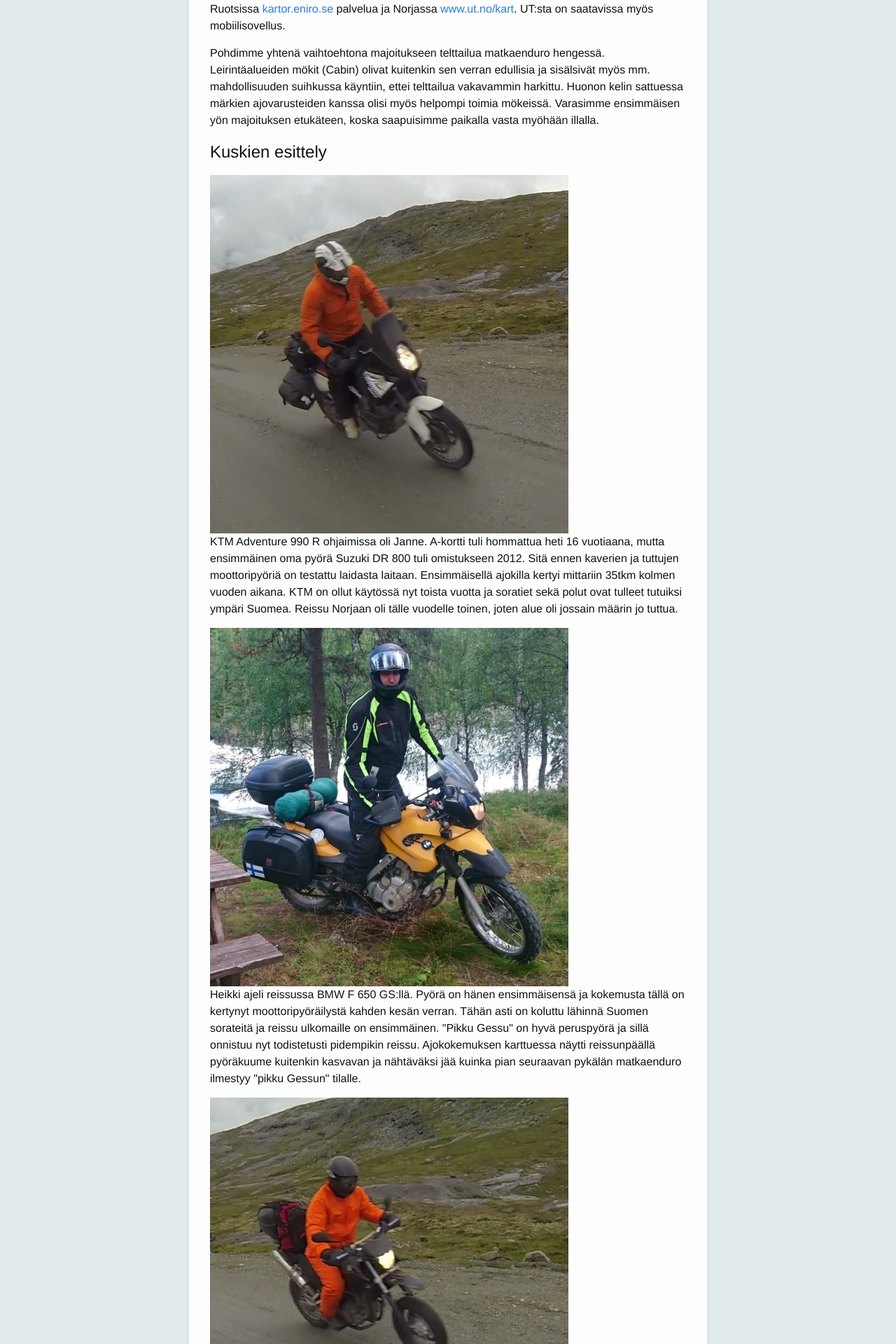
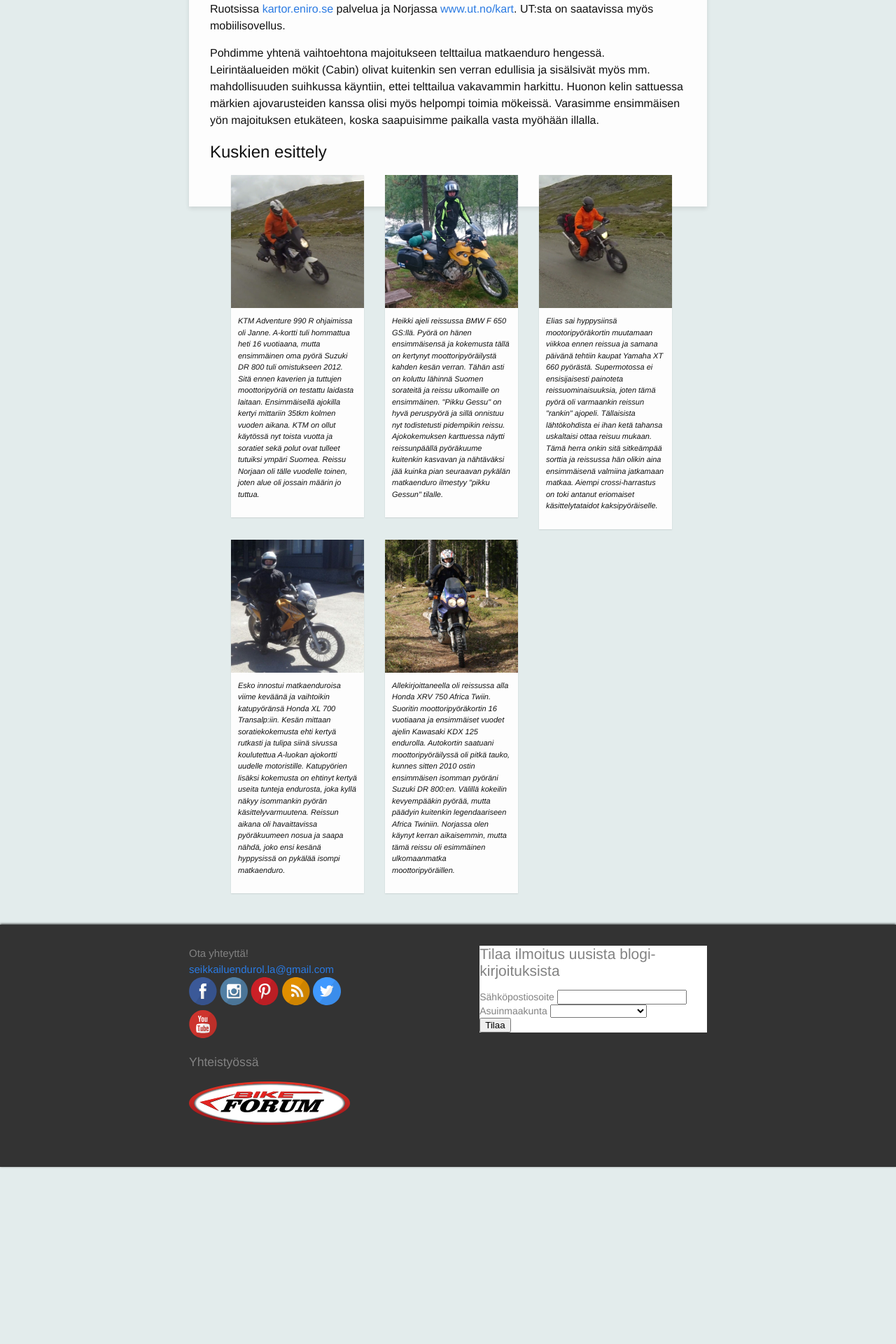
Before and after one commit to seikkailuendurolla/seikkailuendurolla.github.io, a Jekyll site: the page built from _posts/2017-01-22-matkaenduroilla-norjassa-valmistautuminen.md, in a window 1280 px wide. Shown: the part 2364-4284 px from the top of the page at 70% size. Built offline with Jekyll 4.4.1, drawn with Linux system fonts in a browser that asks for light colours; some web fonts are replaced; comment, search, counter and statistics services are not loaded; after the commit the page ends 4031 px from its top, so only the background shows below that.

Commit message:
Asettelut kuskien esittelytaulukkoa varten

```diff
--- a/_sass/_layout.scss
+++ b/_sass/_layout.scss
@@ -253,6 +253,35 @@
     font-size: 20px;
 }
 
+.post-row {
+    clear: both;
+}
+
+.post-column-2 {
+    box-shadow: 0 1px 2px rgba(0,0,0,0.1);
+    background-color: #fdfdfd;
+
+    margin-left: 0;
+    margin-bottom: $spacing-unit/2;
+
+    font-style: italic;
+    font-size: 11px;
+
+    @media (min-width: $on-palm) {
+        width: $content-width/2-100-110;
+        float: left;
+        margin-left: $spacing-unit;
+    }
+
+    @media (max-width: $on-palm) {
+        width: auto;
+    }
+
+    p {
+        padding: 10px;
+    }
+}
+
 .post-list {
     margin-left: 0;
     list-style: none;
```
